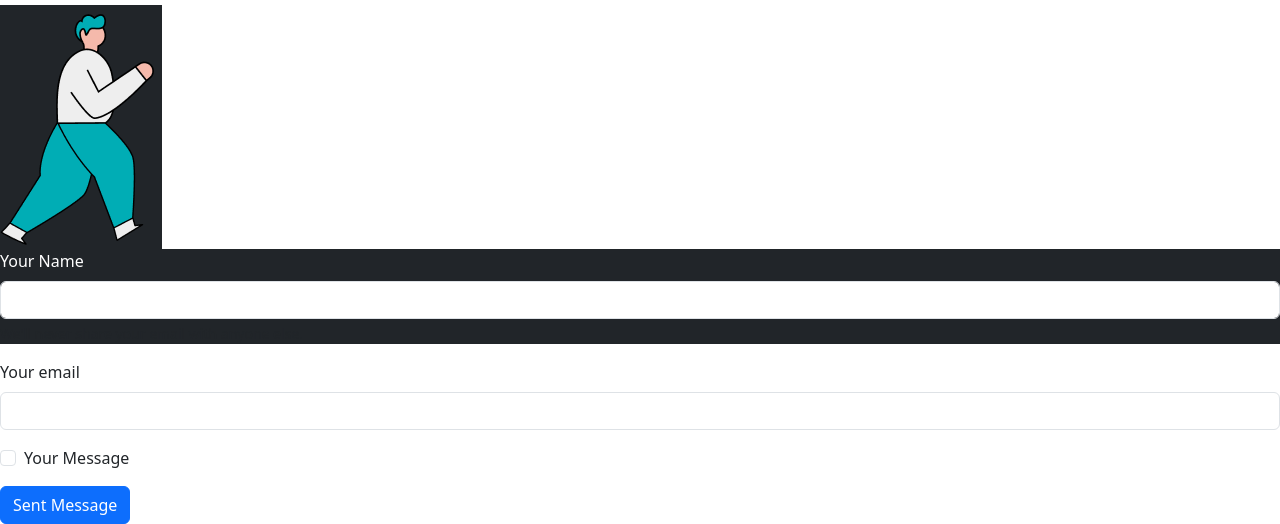
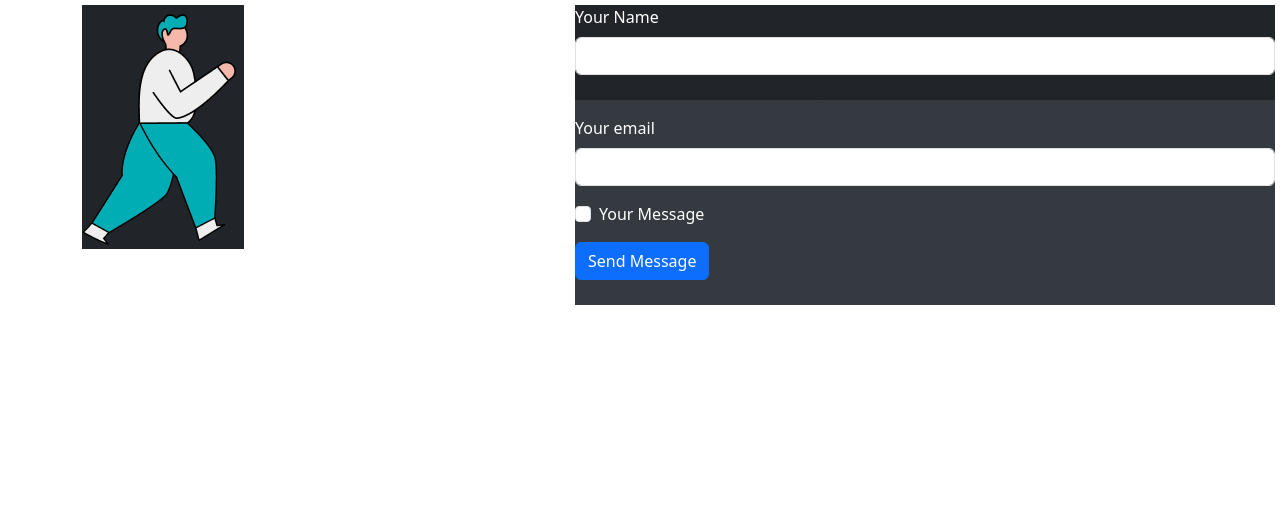
Before and after one commit to zeynepnay/creativeUIDesign, a website: page creativevUIDesign/index.html in a window 1280 px wide. Shown: the part 1628-2152 px from the top of the page. After the commit the page ends 1933 px from the top, so only its background shows below. Drawn offline with Linux system fonts and the light colour scheme.

Commit message:
05-02-2023

```diff
--- a/creativevUIDesign/index.html
+++ b/creativevUIDesign/index.html
@@ -5,6 +5,12 @@
     <meta charset="UTF-8">
     <meta name="viewport" content="width=device-width, initial-scale=1.0">
     <link rel="stylesheet" href="css/bootstrap.min.css">
+
+    <style>
+        .form-container {
+            text-align: center;
+        }
+    </style>
     <title>Document</title>
 </head>
 
@@ -126,26 +132,40 @@
     </div>
 
 
+
+
     <h1 class="text-white bg-dark">GOT A PROJECT IN MIND?</h1>
+    <div class="container">
+        <div class="row">
+            <div class="col-6">
                 <img class="bg-dark" src="images/Group 2371.png" alt="">
-    <form>
+            </div>
+            <div class="col-6">
+                <div class="d-flex justify-content-center">
+                    <form class="text-right">
+                        <div style="width:700px; height: 300px; border: 5px; background-color: #343a40;">
                             <div class="mb-3 bg-dark text-white">
                                 <label for="exampleInputEmail1" class="form-label">Your Name</label>
-            <input type="email" class="form-control" id="exampleInputEmail1" aria-describedby="emailHelp">
-            <div id="emailHelp" class="form-text">We'll never share your email with anyone else.</div>
+                                <input type="email" class="form-control" id="exampleInputEmail1"
+                                    aria-describedby="emailHelp">
+                                <div id="emailHelp" class="form-text">We'll never share your email with anyone else.
                                 </div>
-        <div class="mb-3 ">
+                            </div>
+                            <div class="mb-3 text-white">
                                 <label for="exampleInputPassword1" class="form-label">Your email</label>
                                 <input type="password" class="form-control" id="exampleInputPassword1">
                             </div>
-        <div class="mb-3 form-check">
+                            <div class="mb-3 form-check text-white">
                                 <input type="checkbox" class="form-check-input" id="exampleCheck1">
                                 <label class="form-check-label" for="exampleCheck1">Your Message</label>
                             </div>
-        <button type="submit" class="btn btn-primary">Sent Message</button>
+                            <button type="submit" class="btn btn-primary">Send Message</button>
+                        </div>
                     </form>
-
-
+                </div>
+            </div>
+        </div>
+    </div>
     <!-- <script src="https://cdnjs.cloudflare.com/ajax/libs/font-awesome/6.5.1/css/all.min.css"></script> -->
     <script src="js/bootstrap.bundle.min.js"></script>
 
```
Lines whose indentation alone changed are shown as unchanged.
